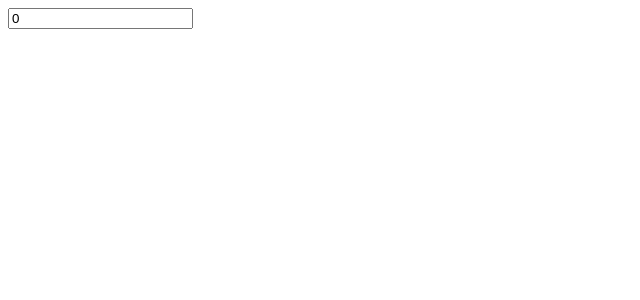
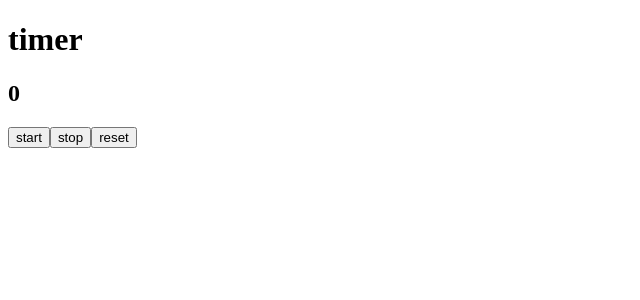
Before and after one commit to anandhuc1666/light, a React (Vite) app: page /1 in a window 1280 px wide. Shown: the top 300 px of the page, without its empty margins (0-640 px from the left). Built offline with nearby package versions, Linux system fonts and the light colour scheme.

Commit message:
MiniCode

```diff
--- a/src/Image/Emage.jsx
+++ b/src/Image/Emage.jsx
@@ -70,23 +70,69 @@
 // }
 
 // export default Emage
-import React, { useState } from 'react'
+// import React, { useState } from 'react'
+// import svg from '../Image/vite.svg'
+// function Emage() {
+//   const [image,setImage]=useState(0)
+//   let num = []
+//   for(let i=0;i<image;i++){
+//     num.push(<img src={svg} alt="" />)
+//   }
+//   return (
+
+//     <div>
+//       <input type="text" value={image} onChange={(e)=>setImage(e.target.value)}/>
+//       {
+//         num.map((i)=>(
+//           <div>{i}</div>
+//         ))
+//       }
+//     </div>
+//   )
+// }
+
+// export default Emage
+import React, { useRef, useState } from 'react'
 import svg from '../Image/vite.svg'
+import { array } from 'i/lib/util'
+
 function Emage() {
-  const [image,setImage]=useState(0)
-  let num = []
-  for(let i=0;i<image;i++){
-    num.push(<img src={svg} alt="" />)
+  const [count, setCount] = useState(0)
+  const [text, setText] = useState('')
+  const intervel = useRef(null)
+  const handleStart = () => {
+    intervel.current = setInterval(() => {
+      setCount((pre) => pre >= 5 ? 5 : pre + 1)
+
+    }, 500)
   }
+  console.log(text)
+  const handleStop = () => {
+    clearInterval(intervel.current)
+  }
+  const handleReset = () => {
+    clearInterval(intervel.current)
+    setCount(0)
+  }
+  let Newimag = []
+  for (let i = 0; i < count; i++) {
+    Newimag.push(<img src={svg} alt="" />)
+  }
+console.log(count)
   return (
-
     <div>
-      <input type="text" value={image} onChange={(e)=>setImage(e.target.value)}/>
+      <h1>timer</h1>
+      <h2>{count}</h2>
+      <p>{text}</p>
+      <button onClick={handleStart}>start</button>
+      <button onClick={handleStop}>stop</button>
+      <button onClick={handleReset}>reset</button>
       {
-        num.map((i)=>(
+        Newimag.map((i) => (
           <div>{i}</div>
         ))
       }
+
     </div>
   )
 }
```
